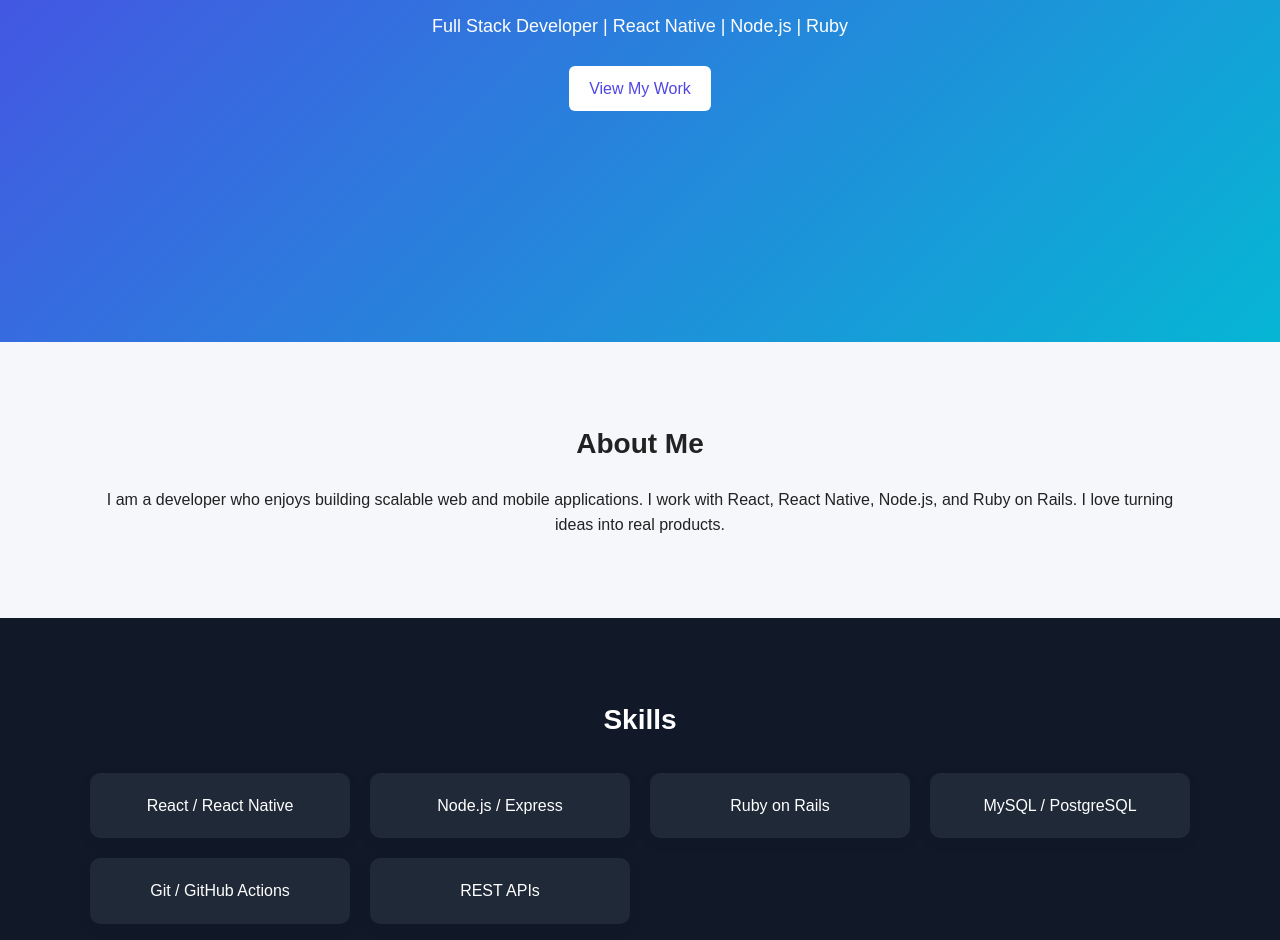
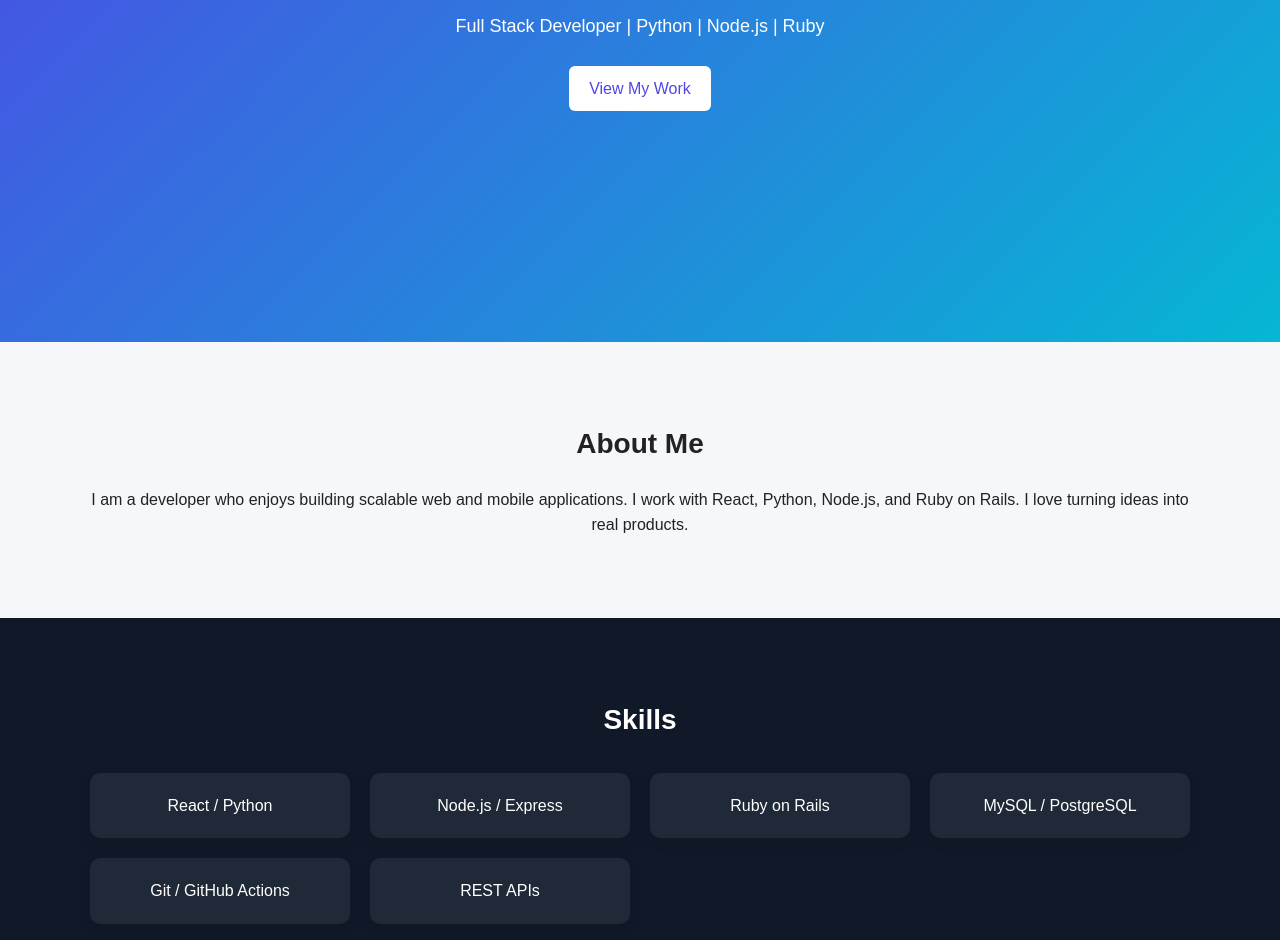
Before and after one commit to prabalrai-git/my-portfolio, a plain HTML site: page index.html in a window 1280 px wide. Shown: the part 360-1300 px from the top of the page. Drawn offline with Linux system fonts and the light colour scheme.

Commit message:
python is my skill

```diff
--- a/index.html
+++ b/index.html
@@ -24,7 +24,7 @@
 <section class="hero">
     <div class="container">
         <h1>Hi, I'm Prabal Rai 👋</h1>
-        <p>Full Stack Developer | React Native | Node.js | Ruby</p>
+        <p>Full Stack Developer | Python | Node.js | Ruby</p>
         <a href="#projects" class="btn">View My Work</a>
     </div>
 </section>
@@ -34,7 +34,7 @@
         <h2>About Me</h2>
         <p>
             I am a developer who enjoys building scalable web and mobile applications.
-            I work with React, React Native, Node.js, and Ruby on Rails. I love turning ideas into real products.
+            I work with React, Python, Node.js, and Ruby on Rails. I love turning ideas into real products.
         </p>
     </div>
 </section>
@@ -43,7 +43,7 @@
     <div class="container">
         <h2>Skills</h2>
         <div class="grid">
-            <div class="card">React / React Native</div>
+            <div class="card">React / Python</div>
             <div class="card">Node.js / Express</div>
             <div class="card">Ruby on Rails</div>
             <div class="card">MySQL / PostgreSQL</div>
```
